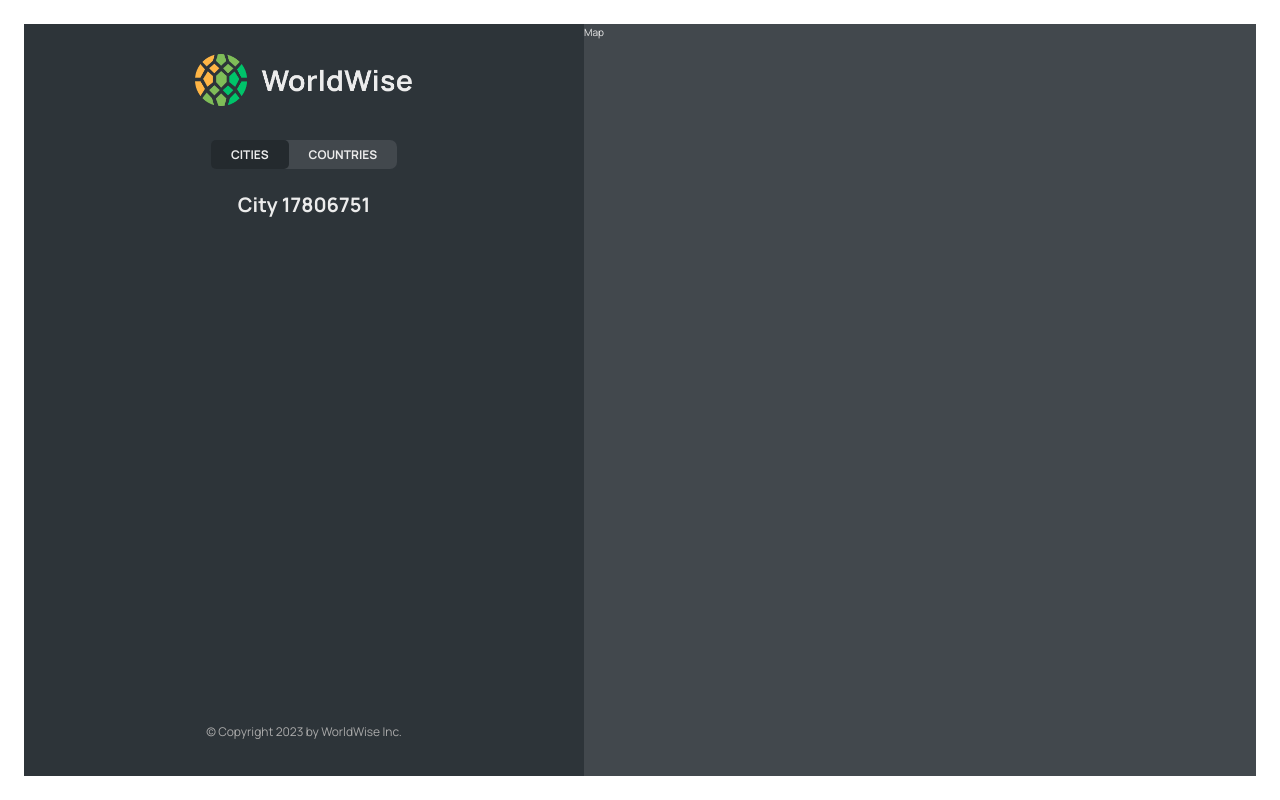
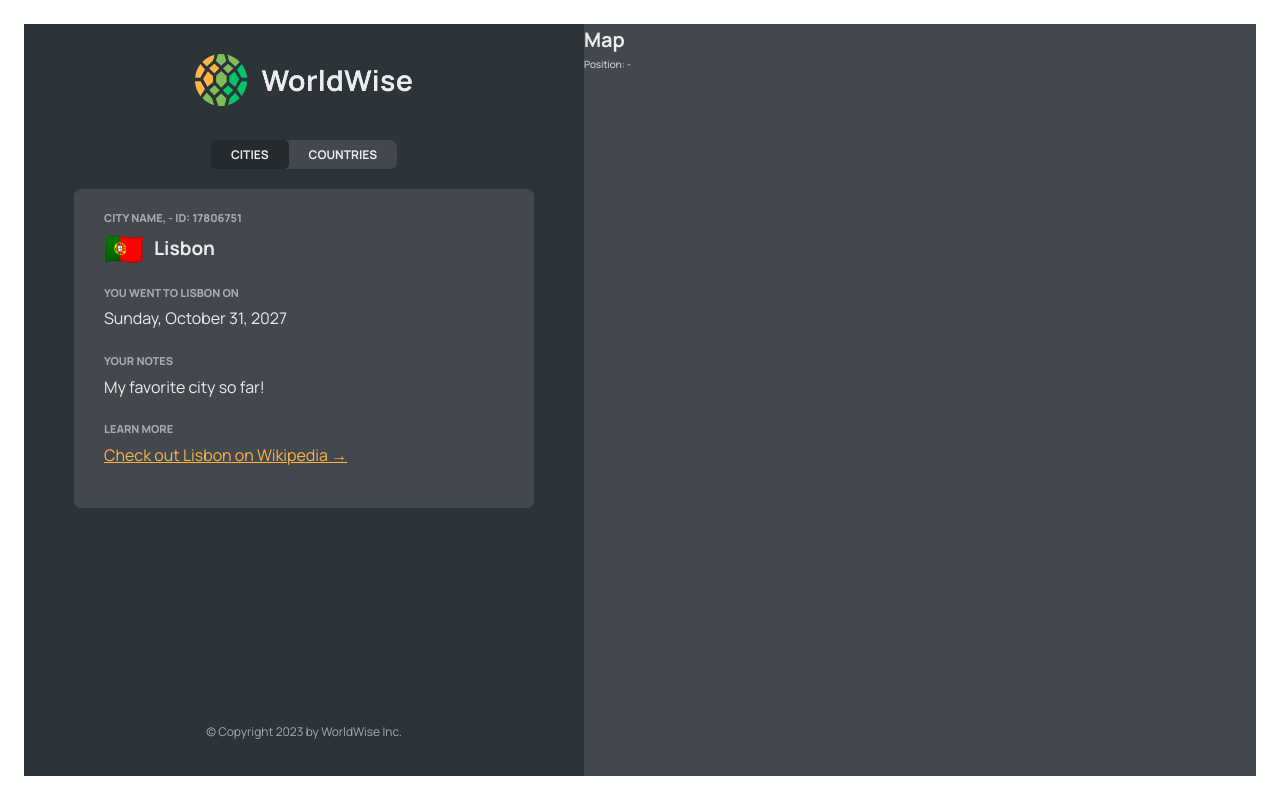
Before and after one commit to codeasrof/world_Wise, a React (Vite) app: page /app/cities/17806751 in a window 1280 px wide. Built offline with nearby package versions, Linux system fonts and the light colour scheme; data requests are answered from the project's data file.

Commit message:
Getting latitude and longitute based on url params

```diff
--- a/src/components/City.jsx
+++ b/src/components/City.jsx
@@ -22,47 +22,47 @@ function City() {
 
   const { cityName, emoji, date, notes } = currentCity;
 
-  return(
-    <h1>City {id}</h1>
-  )
+  // return(
+  //   <h1>City {id}</h1>
+  // )
 
-  // return (
-  //   <div className={styles.city}>
-  //     <div className={styles.row}>
-  //       <h6>City name</h6>
-  //       <h3>
-  //         <span>{emoji}</span> {cityName}
-  //       </h3>
-  //     </div>
+  return (
+    <div className={styles.city}>
+      <div className={styles.row}>
+        <h6>City name, - ID: {id}</h6>
+        <h3>
+          <span>{emoji}</span> {cityName}
+        </h3>
+      </div>
 
-  //     <div className={styles.row}>
-  //       <h6>You went to {cityName} on</h6>
-  //       <p>{formatDate(date || null)}</p>
-  //     </div>
+      <div className={styles.row}>
+        <h6>You went to {cityName} on</h6>
+        <p>{formatDate(date || null)}</p>
+      </div>
 
-  //     {notes && (
-  //       <div className={styles.row}>
-  //         <h6>Your notes</h6>
-  //         <p>{notes}</p>
-  //       </div>
-  //     )}
+      {notes && (
+        <div className={styles.row}>
+          <h6>Your notes</h6>
+          <p>{notes}</p>
+        </div>
+      )}
 
-  //     <div className={styles.row}>
-  //       <h6>Learn more</h6>
-  //       <a
-  //         href={`https://en.wikipedia.org/wiki/${cityName}`}
-  //         target="_blank"
-  //         rel="noreferrer"
-  //       >
-  //         Check out {cityName} on Wikipedia &rarr;
-  //       </a>
-  //     </div>
+      <div className={styles.row}>
+        <h6>Learn more</h6>
+        <a
+          href={`https://en.wikipedia.org/wiki/${cityName}`}
+          target="_blank"
+          rel="noreferrer"
+        >
+          Check out {cityName} on Wikipedia &rarr;
+        </a>
+      </div>
 
-  //     <div>
-  //       <ButtonBack />
-  //     </div>
-  //   </div>
-  // );
+      <div>
+        {/* <ButtonBack /> */}
+      </div>
+    </div>
+  );
 }
 
 export default City;
--- a/src/components/CityItem.jsx
+++ b/src/components/CityItem.jsx
@@ -11,10 +11,11 @@ const formatDate = (date) => {
 }
 
 export default function CityItem({city}) {
-  const {cityName, emoji, date, id} = city;
+  const {cityName, emoji, date, id, position} = city;
+  console.log(position)
   return (
     <li>
-      <Link className={styles.cityItem} to={`${id}`}>
+      <Link className={styles.cityItem} to={`${id}?lat=${position.lat}&lng=${position.lng}`}>
         <span className={styles.emoji}>{emoji}</span>
         <h3 className={styles.name}>{cityName}</h3>
         <time className={styles.date}>{formatDate(date)}</time>
--- a/src/components/Map.jsx
+++ b/src/components/Map.jsx
@@ -1,7 +1,15 @@
+import { useSearchParams } from "react-router-dom"
 import styles from "./Map.module.css"
 
 export default function Map() {
+  const [searchParams, setSearchParams] = useSearchParams()
+  const lat = searchParams.get("lat")
+  const lng = searchParams.get("lng")
+
   return (
-    <div className={styles.mapContainer}>Map</div>
+    <div className={styles.mapContainer}>
+      <h1>Map</h1>
+      <p>Position: {lat} - {lng}</p>
+    </div>
   )
 }
```
